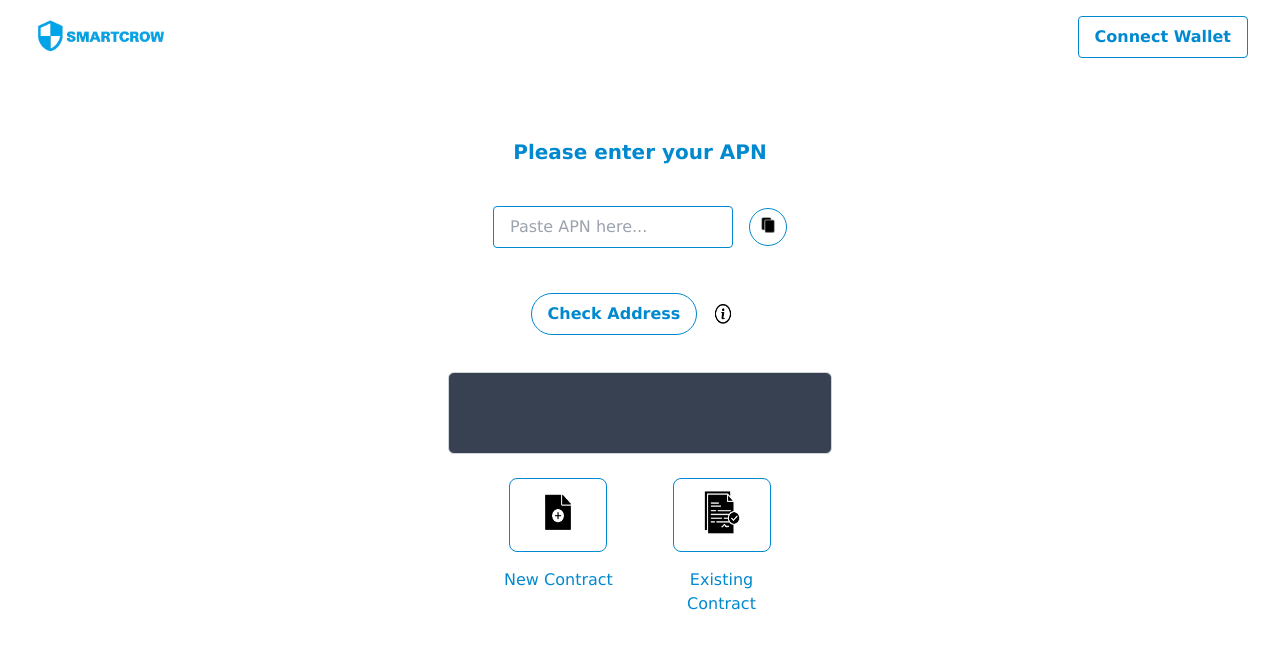
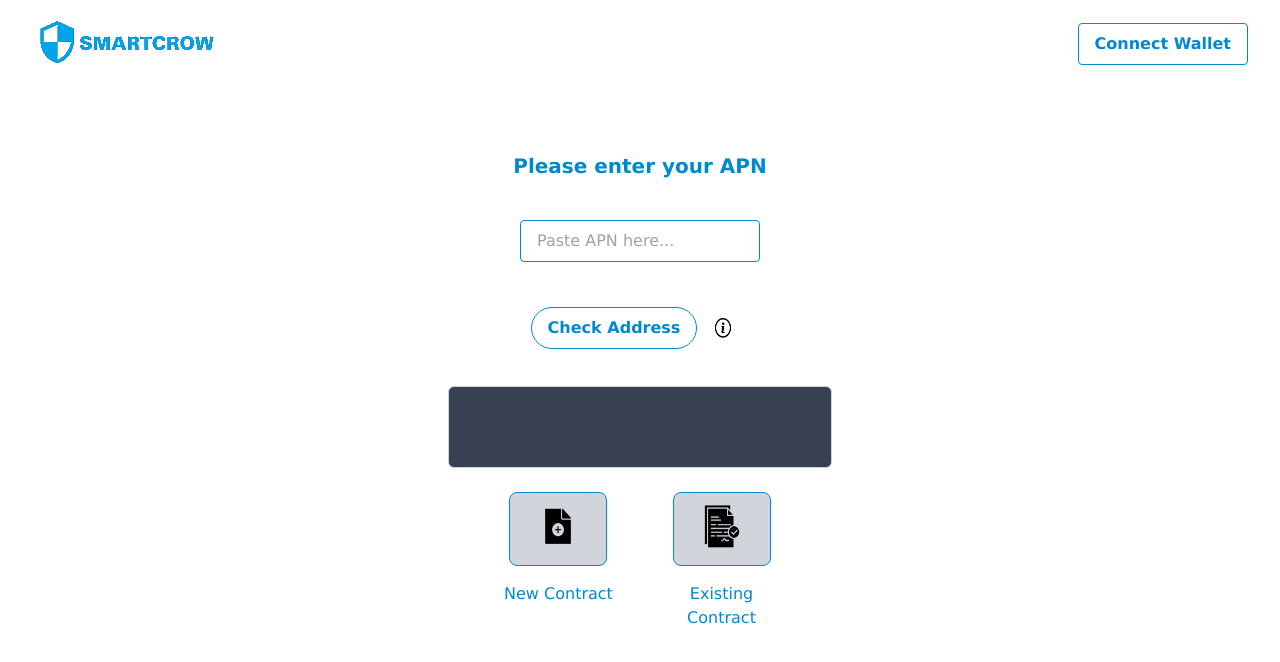
Before and after one commit to Jeffer1980/Smartcrow, a Next.js app: page / in a window 1280 px wide. Shown: the top 662 px of the page. Built offline with nearby package versions, Linux system fonts and the light colour scheme.

Commit message:
Delivery 2

```diff
--- a/pages/existingContract.js
+++ b/pages/existingContract.js
@@ -526,7 +526,9 @@ const withdrawseller = async(APN) => {
 				return 9;
 			}).catch(err => {
 				console.error(err);
-			});;}
+			});;
+			return 9;
+		}
 }
 
 const withdrawrealtor = async(APN) =>{
@@ -589,7 +591,8 @@ const withdrawrealtor = async(APN) =>{
 		}).catch(err => {
 			console.error(err);
 		});;
-        return 3;}
+		return 9;
+    }
 }
 
 const formatLongString = (str) => {
@@ -777,7 +780,7 @@ const MyPage = () => {
           <div className="flex items-center justify-between">
 
             <a href="/" className="text-white font-bold text-2xl hover:text-gray-300">
-				<img src="/assets/images/logo4.png" alt="Smartcrow logo" className="sm:h-10 sm:w-15 h-20 w-30 " />
+				<img src="/assets/images/logo5.png" alt="Smartcrow logo" className="max-w-xs h-auto " />
 			</a>
 
             <button className="bg-default-bt text-default-bt-text px-4 py-2 rounded border border-default-border" onClick={login}>
--- a/pages/index.js
+++ b/pages/index.js
@@ -409,6 +409,35 @@ var provider;
 var MyContract;
 var MyContractwSigner;
 
+const fetch = async(APN) => {
+
+
+    if (typeof window.ethereum !== 'undefined') {
+        console.log('Metamask is installed!');
+
+    }
+    var myprovider = window.ethereum;
+
+    const accounts = await window.ethereum.send(
+        "eth_requestAccounts"
+      )
+
+      const address = accounts.result[0];
+      provider = new ethers.providers.Web3Provider(window.ethereum);
+      const signer = provider.getSigner(address);
+
+      MyContract = new ethers.Contract(NFTcontract, myabi, provider);
+
+      MyContractwSigner = await MyContract.connect(signer);
+
+
+    var activeflag = await MyContract.getBonusActive(APN);
+    console.log('Active flag = '+activeflag);
+
+
+    return activeflag;
+}
+
 const checkseller = async() => {
 
 	var APN = '290-15-153';
@@ -454,6 +483,8 @@ const HomePage = () => {
 	const [APNaddresscheck, setAPNAddresscheck] = useState("");
 	const [showBalloon,setShowBalloon] = useState(false);
 	const [balloonText,setBalloonText] = useState("");
+	const [buttonNewContract,setbuttonNewContract] = useState(true);
+	const [buttonExistingContract,setbuttonExistingContract] = useState(true);
 
 	const router = useRouter();
 
@@ -481,7 +512,7 @@ const HomePage = () => {
 	}
 
 	const handleClickBalloon = () => {
-		setBalloonText('Check the address of the given APN');
+		setBalloonText('Check the address of the given APN. If there is no active contract on the given APN, you can create a new contract. If there is an active contract, you can check the details of the existing contract.');
 		setShowBalloon(true);
 	  }
 
@@ -499,6 +530,18 @@ const HomePage = () => {
 		console.log(APNaddress);
 		const myText = document.getElementById("addresscheck");
 		myText.value = resultdate2;
+
+		var buttonresult = await fetch(myAPN);
+		console.log("buttonresult = "+buttonresult)
+		if (buttonresult) {
+			setbuttonExistingContract(false);
+			setbuttonNewContract(true);
+		}
+
+		else {
+			setbuttonNewContract(false);
+			setbuttonExistingContract(true);
+		}
 
 	}
 
@@ -539,7 +582,7 @@ const HomePage = () => {
 	return (
 	  <div className="bg-default-bg min-h-screen">
 		<header className="flex items-center justify-between px-8 py-4">
-			<img src="/assets/images/logo4.png" alt="Smartcrow logo" className="sm:h-10 sm:w-15 h-20 w-30 " />
+			<img src="/assets/images/logo5.png" alt="Smartcrow logo" className="max-w-xs h-auto  " />
 		  <button className="bg-default-bt text-default-bt-text font-semibold px-4 py-2 rounded border border-default-border" onClick={login}>
 		  	{buttonText}
 		  </button>
@@ -556,11 +599,7 @@ const HomePage = () => {
 			  className="w-60 bg-default-bg rounded px-4 py-2 focus:outline-none m-2 border border-default-border"
 			  placeholder="Paste APN here..."
 			/>
-			<button
-			  className="bg-default-bg text-blue-500 font-semibold px-2 py-2 rounded-full m-2 border border-default-border"
-			  onClick={copyToClipboard}>
-			  <img src="/assets/images/paste.png" alt="Paste Image" className="h-5 w-5" />
-			</button>
+
 			</section>
 			<section className="flex items-center mb-8">
 			<button
@@ -579,14 +618,14 @@ const HomePage = () => {
 		  </section>
 		  <section className="flex justify-center">
 		  	<div className="w-full sm:w-1/2 text-center mr-10">
-    			<button class="bg-white hover:bg-gray-200 text-white font-semibold py-3 px-6 rounded-lg mb-4 border border-default-border" onClick={handleNewContract}>
+    			<button class={` hover:bg-gray-200 text-white font-semibold py-3 px-6 rounded-lg mb-4  border border-default-border ${buttonNewContract? 'bg-gray-300 cursor-not-allowed' : 'bg-white'}`} onClick={handleNewContract} disabled={buttonNewContract}>
 					<img src="/assets/images/newfile.png" alt="New File Image" className="h-12 w-12" />
     			</button>
     			<p className="text-default-text">New Contract</p>
 
   			</div>
   			<div className="w-full sm:w-1/2 text-center">
-    			<button className="bg-white hover:bg-gray-200 text-white font-semibold py-3 px-6 rounded-lg mb-4 border border-default-border" onClick={handleExistingContract}>
+    			<button className={` hover:bg-gray-200 text-white font-semibold py-3 px-6 rounded-lg mb-4  border border-default-border ${buttonExistingContract? 'bg-gray-300 cursos-not-allowed' : 'bg-default-bg'}`} onClick={handleExistingContract} disabled={buttonExistingContract}>
 					<img src="/assets/images/existingfile.png" alt="Existing File Image" className="h-12 w-12" />
     			</button>
     			<p className="text-default-text">Existing Contract</p>
--- a/pages/newContract.js
+++ b/pages/newContract.js
@@ -458,6 +458,8 @@ const MyForm = () => {
 		var Sellby = new Date(document.getElementById("sellbydate").value);
 
 		var Selltimestamp = Math.floor(Sellby.getTime()/1000);
+		var Startby = new Date(document.getElementById("startdate").value);
+		var Startdatetimestamp = Math.floor(Startby.getTime()/1000);
 
 		//console.log('Sellby = '+Selltimestamp);
 
@@ -478,7 +480,7 @@ const MyForm = () => {
 		  MyContract = new ethers.Contract(NFTcontract, myabi, provider);
 
 		  MyContractwSigner = await MyContract.connect(signer);
-		await MyContractwSigner.createBonus(APN,Realtor,Selltimestamp,{value: ethers.utils.parseEther(Amount)}).then(receipt => {
+		await MyContractwSigner.createBonusTest(APN,Realtor,Startdatetimestamp, Selltimestamp,{value: ethers.utils.parseEther(Amount)}).then(receipt => {
 						console.log(receipt);
 						setPopupHeaderSuccess('Bonus created');
 						setShowPopupSuccess(true);
@@ -539,27 +541,27 @@ const MyForm = () => {
       };
 
 	  const handleClickBalloon = () => {
-		setBalloonText('The bonus amount is entered in ETH. For a conversion to USD, please visit https://www.coinbase.com/converter/eth/usd');
+		setBalloonText('The amount entered is in ETH. For a conversion to USD, please visit https://www.coinbase.com/converter/eth/usd Conversion can be up to five decimal points e.g. 0.00001');
 		setShowBalloon(true);
 	  }
 
 	  const handleClickBalloon2 = () => {
-		setBalloonText('This is the start date for the bonus contract');
+		setBalloonText('This is the start date of the contract.');
 		setShowBalloon(true);
 	  }
 
 	  const handleClickBalloon3 = () => {
-		setBalloonText('This is the end date for the bonus contract');
+		setBalloonText('This is the end date of the contract. The real property grant deed must be recorded by this date.');
 		setShowBalloon(true);
 	  }
 
 	  const handleClickBalloon4 = () => {
-		setBalloonText('This is the sender wallet address');
+		setBalloonText('This is the sender wallet address. This wallet address will fund the contract via MetaMask.');
 		setShowBalloon(true);
 	  }
 
 	  const handleClickBalloon5 = () => {
-		setBalloonText('This is the receiver wallet address');
+		setBalloonText('This is the receiver wallet address. If contract terms are met, funds will be sent to the receiver wallet address.');
 		setShowBalloon(true);
 	  }
 
@@ -642,9 +644,9 @@ const MyForm = () => {
       <div className="bg-default-bg min-h-screen">
         <nav className="flex justify-between items-center bg-default-bg p-4">
 		<a href="/" className="text-white font-bold text-2xl hover:text-gray-300">
-			<img src="/assets/images/logo4.png" alt="Smartcrow logo" className="sm:h-10 sm:w-15 h-20 w-30 " />
+			<img src="/assets/images/logo5.png" alt="Smartcrow logo" className="max-w-xs h-auto " />
 		</a>
-		  <h1 className="text-default-text font-bold text-lg">New Contract</h1>
+		  <h1 className="text-default-text font-bold text-lg sm:text-m">New Contract</h1>
           <button className="bg-default-bt text-default-bt-text px-4 py-2 rounded border border-default-border" onClick={login}>{buttonText}</button>
         </nav>
         <div className="container mx-auto pb-3">
@@ -677,12 +679,13 @@ const MyForm = () => {
                 Amount (ETH)
               </label>
               <input
-                type="number"
+                type="text"
+				inputMode='numeric'
                 id="bonusamount"
                 className="border-default-border border rounded max-w-screen-sm flex-grow py-2 px-3 mt-1"
 				onChange={handleChange}
               />
-			  <button className="bg-white text-blue-500 font-semibold px-2 py-2 rounded-full m-2" onClick={handleClickBalloon}>
+			  <button className="bg-white text-blue-500 font-semibold px-2 py-2 rounded-full mr-2" onClick={handleClickBalloon}>
 			  	<img src="/assets/images/info.png" alt="Paste Image" className="h-5 w-5" />
 			</button>
             </div>
@@ -697,7 +700,7 @@ const MyForm = () => {
                 defaultValue={today}
 				onChange={handleChange}
               />
-			  <button className="bg-white text-blue-500 font-semibold px-2 py-2 rounded-full m-2" onClick={handleClickBalloon2}>
+			  <button className="bg-white text-blue-500 font-semibold px-2 py-2 rounded-full mr-2" onClick={handleClickBalloon2}>
 			  	<img src="/assets/images/info.png" alt="Paste Image" className="h-5 w-5" />
 			</button>
             </div>
@@ -711,7 +714,7 @@ const MyForm = () => {
                 className="border-default-border border rounded max-w-screen-sm flex-grow py-2 px-3 mt-1"
 				onChange={handleChange}
               />
-			  <button className="bg-white text-blue-500 font-semibold px-2 py-2 rounded-full m-2" onClick={handleClickBalloon3}>
+			  <button className="bg-white text-blue-500 font-semibold px-2 py-2 rounded-full mr-2" onClick={handleClickBalloon3}>
 			  	<img src="/assets/images/info.png" alt="Paste Image" className="h-5 w-5" />
 			</button>
             </div>
@@ -725,9 +728,7 @@ const MyForm = () => {
                 className="border-default-border border rounded max-w-screen-sm flex-grow py-2 px-3 mt-1"
 				onChange={handleChange}
               />
-			  <button className="bg-white text-blue-500 font-semibold px-2 py-2 rounded-full ml-2 mr-1 border-default-border border" onClick={copyToClipboardseller}>
-			  	<img src="/assets/images/paste.png" alt="Paste Image" className="h-5 w-5" />
-			</button>
+
 			<button className="bg-white text-blue-500 font-semibold px-2 py-2 rounded-full mr-2" onClick={handleClickBalloon4}>
 			  	<img src="/assets/images/info.png" alt="Paste Image" className="h-5 w-5" />
 			</button>
@@ -742,9 +743,7 @@ const MyForm = () => {
                 className="border-default-border border rounded max-w-screen-sm flex-grow py-2 px-3 mt-1"
 				onChange={handleChange}
               />
-			  <button className="bg-white text-blue-500 font-semibold px-2 py-2 rounded-full ml-2 mr-1 border-default-border border" onClick={copyToClipboardreceiver}>
-			  	<img src="/assets/images/paste.png" alt="Paste Image" className="h-5 w-5" />
-			</button>
+
 			<button className="bg-white text-blue-500 font-semibold px-2 py-2 rounded-full mr-2" onClick={handleClickBalloon5}>
 			  	<img src="/assets/images/info.png" alt="Paste Image" className="h-5 w-5" />
 			</button>
```
Also changed, not shown: backupfunc.txt (added), public/assets/images/logo5.png (added).
